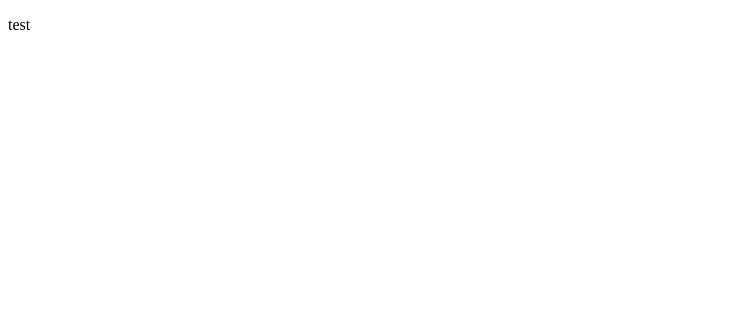
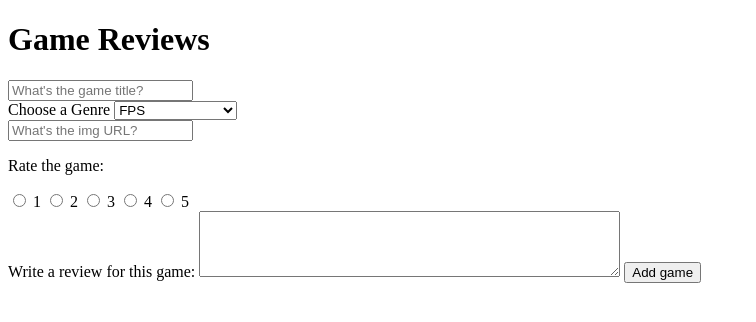
Before and after one commit to cearayon/f25-capstone, a website: page front-end/index.html in a window 1280 px wide. Shown: the whole page, without its empty margins (0-756 px from the left). Drawn offline with Linux system fonts and the light colour scheme.

Commit message:
added html, inputs for creating a game, drop down genre, radio button for rating, text area for review

```diff
--- a/front-end/index.html
+++ b/front-end/index.html
@@ -8,8 +8,106 @@
     <link rel="stylesheet" href="styles.css">
 </head>
 <body>
-    <p>test</p>
+    <header>
+        <h1>Game Reviews</h1>
+    </header>
+    <main>
 
+    <form>
+        <input
+            type="text"
+            id="title"
+            placeholder="What's the game title?"/>
+        <section id = "dropdown-container">
+            <label for="genre">Choose a Genre</label>
+            <select>
+                <option value="FPS">FPS</option>
+                <option value="MMORPG">MMORPG</option>
+                <option value="RTS">RTS</option>
+                <option value="RPG">RPG</option>
+                <option value="Sports">Sports</option>
+                <option value="Action-adventure">Action-adventure</option>
+                <option value="Puzzle">Puzzle</option>
+            </select>
+        </section>
+
+        <input
+            type="text"
+            id="URL"
+            placeholder="What's the img URL?"/>
+
+        <section id="ratings-container">
+            <p>Rate the game:</p>
+            <div id="radio-container">
+                <label for="one">
+                    <input
+                    type="radio"
+                    name="ratings"
+                    value="1"
+                    id="one"/>
+                </label>
+                1
+                <label for="two">
+                    <input
+                    type="radio"
+                    name="ratings"
+                    value="2"
+                    id="two"/>
+                </label>
+                2
+                <label for="three">
+                    <input
+                    type="radio"
+                    name="ratings"
+                    value="3"
+                    id="three"/>
+                </label>
+                3
+                <label for="four">
+                    <input
+                    type="radio"
+                    name="ratings"
+                    value="4"
+                    id="four"/>
+                </label>
+                4
+                <label for="five">
+                    <input
+                    type="radio"
+                    name="ratings"
+                    value="5"
+                    id="five"/>
+                5
+                </label>
+            </div>
+        </section>
+        <label for="game-text-review">Write a review for this game:</label>
+        <textarea id="game-text-review" name="game-text-review" rows="4" cols="50">
+        </textarea>
+
+        <button>Add game</button>
+
+
+
+
+
+
+
+
+
+
+
+
+
+
+    </form>
+
+
+
+
+
+
+    </main>
 
 
 
```
